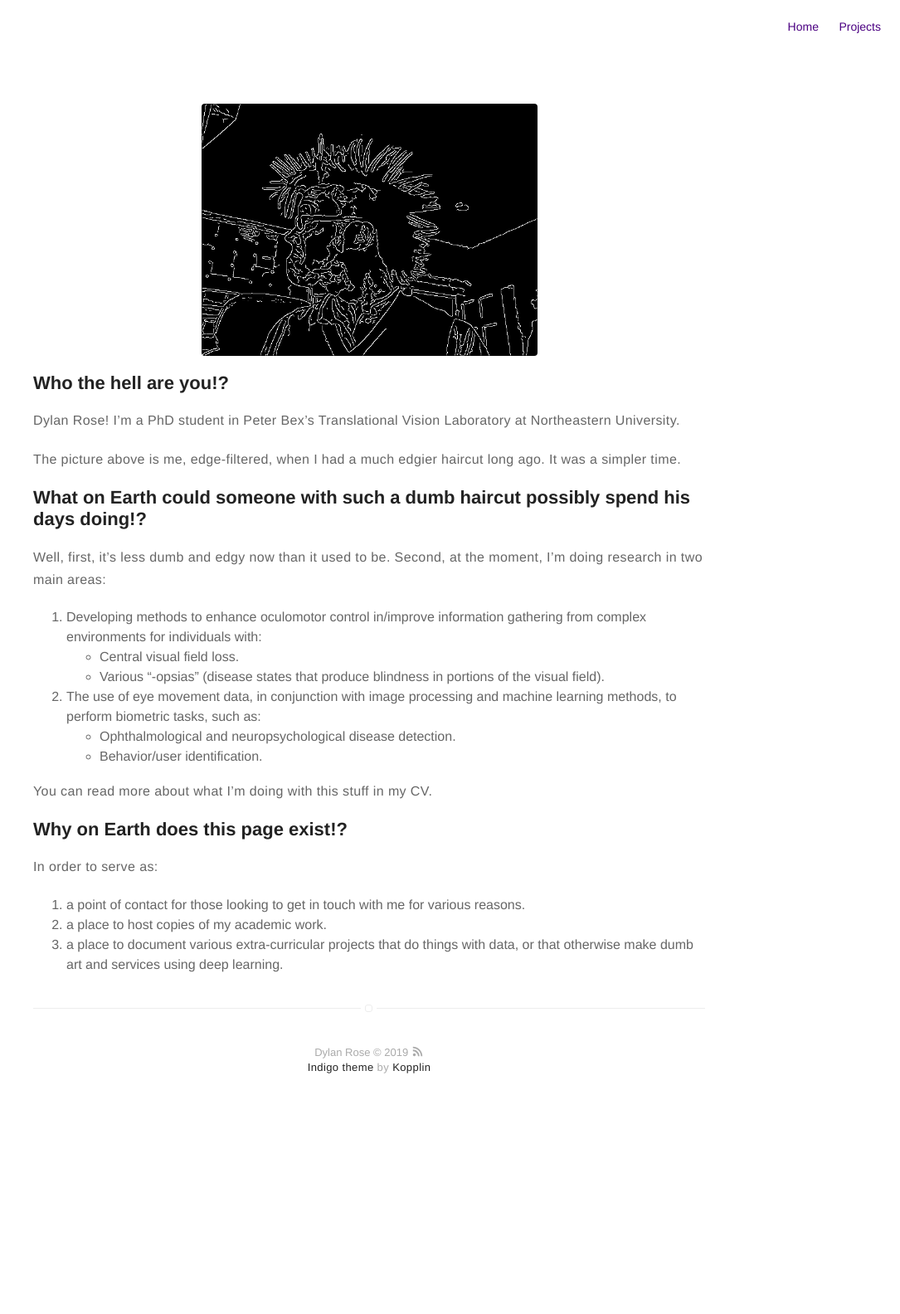
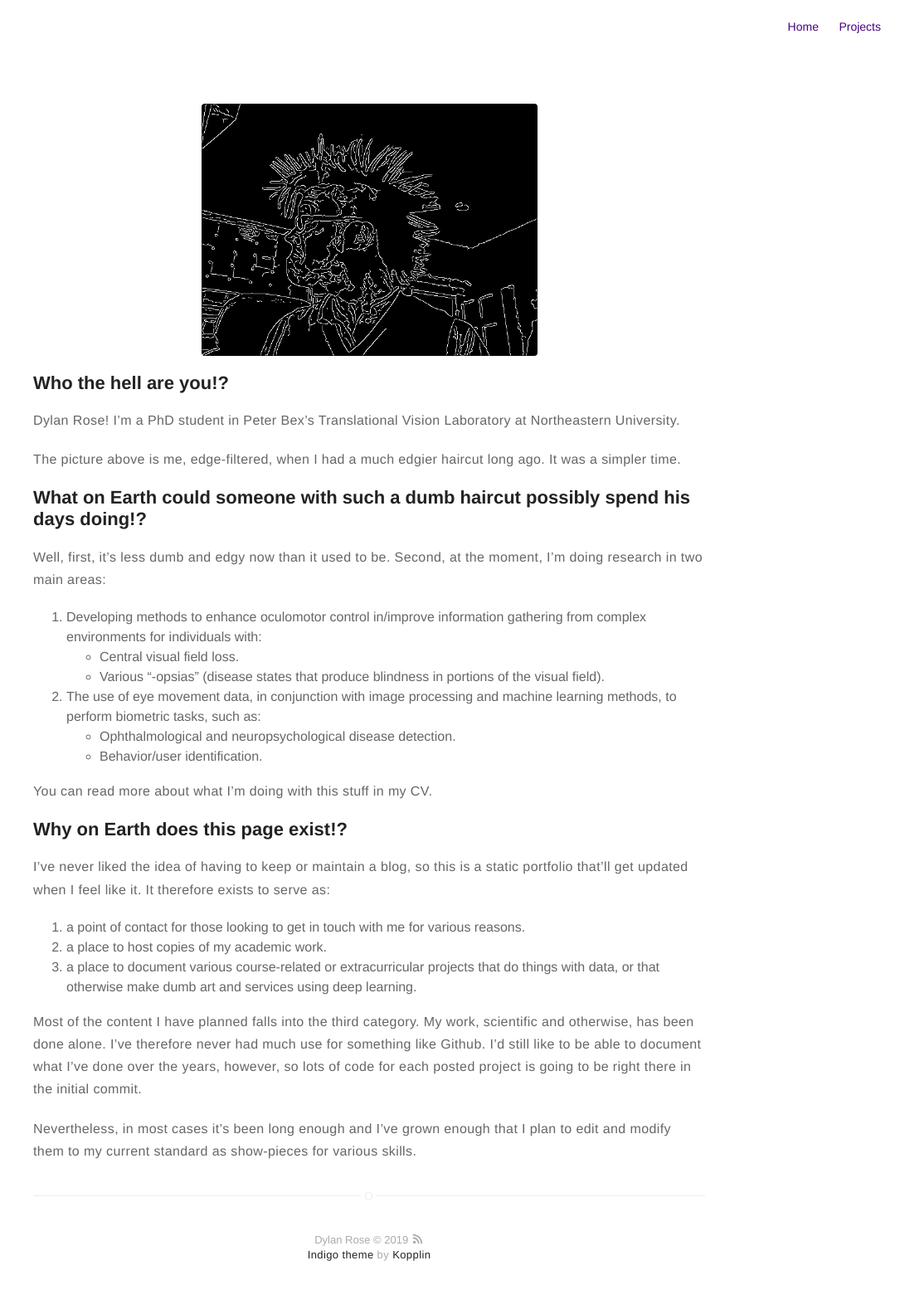
Before and after one commit to Hamcastle/Hamcastle.github.io, a Jekyll site: the page built from about.md, in a window 1280 px wide. Shown: the whole page at 83% size, without its empty margins (195-1280 px from the left). Built offline with Jekyll 4.4.1, drawn with Linux system fonts in a browser that asks for light colours; before the commit the page ends 1358 px from its top, so only the background shows below that.

Commit message:
additional edits to the about me page

```diff
--- a/about.md
+++ b/about.md
@@ -25,8 +25,12 @@ You can read more about what I'm doing with this stuff in my CV.
 
 ## Why on Earth does this page exist!?
 
-In order to serve as:
+I've never liked the idea of having to keep or maintain a blog, so this is a static portfolio that'll get updated when I feel like it. It therefore exists to serve as:
 
  1. a point of contact for those looking to get in touch with me for various reasons.
  2. a place to host copies of my academic work.
- 3. a place to document various extra-curricular projects that do things with data, or that otherwise make dumb art and services using deep learning.
+ 3. a place to document various course-related or extracurricular projects that do things with data, or that otherwise make dumb art and services using deep learning.
+
+Most of the content I have planned falls into the third category. My work, scientific and otherwise, has been done alone. I've therefore never had much use for something like Github. I'd still like to be able to document what I've done over the years, however, so lots of code for each posted project is going to be right there in the initial commit.
+
+Nevertheless, in most cases it's been long enough and I've grown enough that I plan to edit and modify them to my current standard as show-pieces for various skills.
```
